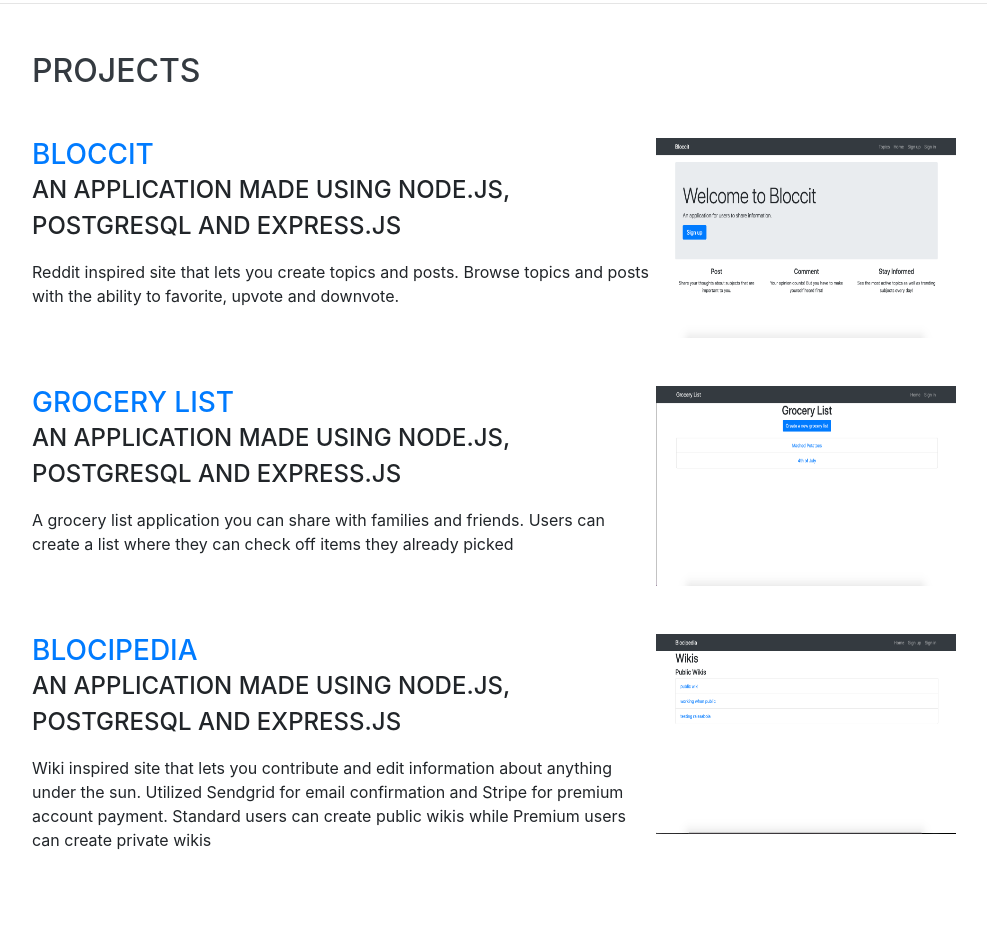
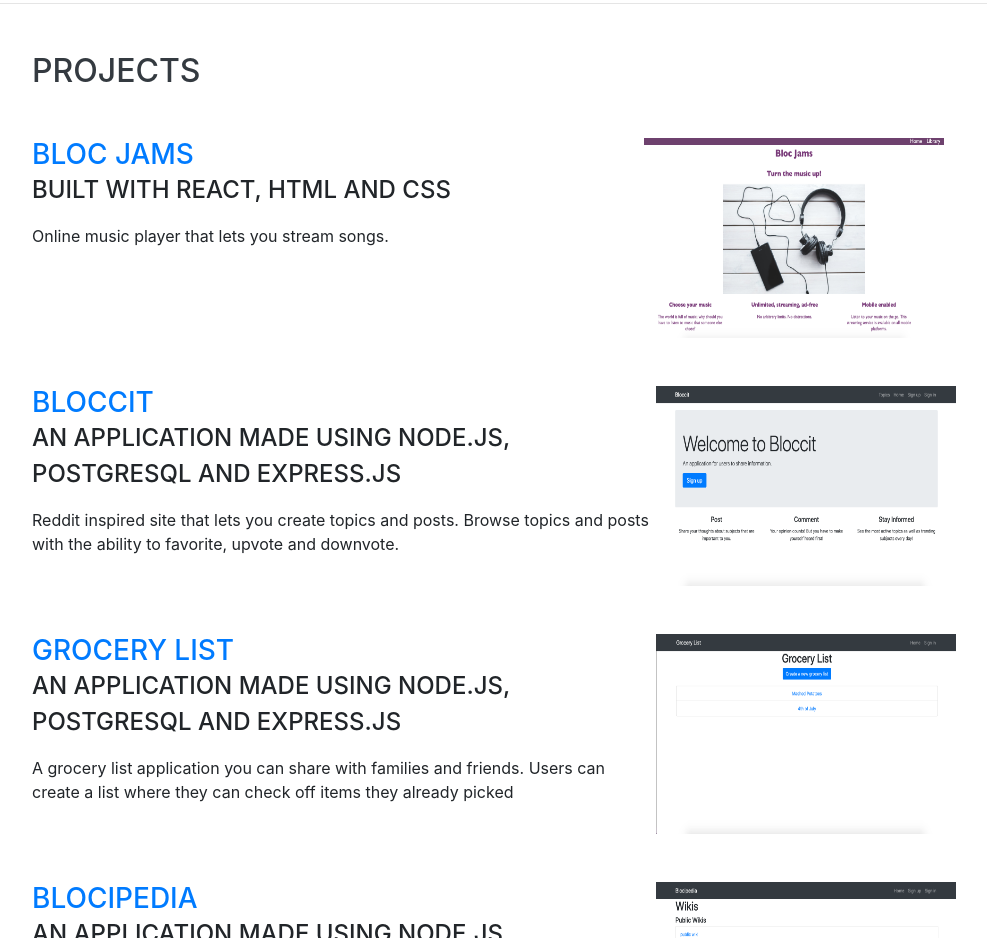
Before and after one commit to raibola/raibola.github.io, a website with bundled scripts: page index.html in a window 1280 px wide. Shown: the part 1598-2536 px from the top of the page, without its empty margins (288-1275 px from the left). Built offline with nearby package versions, Linux system fonts and the light colour scheme; a web font is replaced by a local one.

Commit message:
Added another project

```diff
--- a/index.html
+++ b/index.html
@@ -144,6 +144,17 @@
 
         <div class="resume-item d-flex flex-column flex-md-row justify-content-between mb-5">
           <div class="resume-content">
+            <h3 class="mb-0"><a href="http://raibola-blocjams.herokuapp.com/" target="_blank">Bloc Jams</a></h3>
+            <div class="subheading mb-3">Built with React, HTML and CSS</div>
+            <p>Online music player that lets you stream songs.</p>
+          </div>
+          <div class="resume-date text-md-right">
+            <span class="text-primary"><img src="img/blocjams.png" width="300" height="200"></span>
+          </div>
+        </div>
+
+        <div class="resume-item d-flex flex-column flex-md-row justify-content-between mb-5">
+          <div class="resume-content">
             <h3 class="mb-0"><a href="http://raibola-bloccit.herokuapp.com/" target="_blank">Bloccit</a></h3>
             <div class="subheading mb-3">An application made using Node.js, PostgreSQL and Express.js</div>
             <p> Reddit inspired site that lets you create topics and posts. Browse topics and posts with the ability to favorite, upvote and downvote.</p>
```
Also changed, not shown: img/blocjams.png (added), 1 other file.
